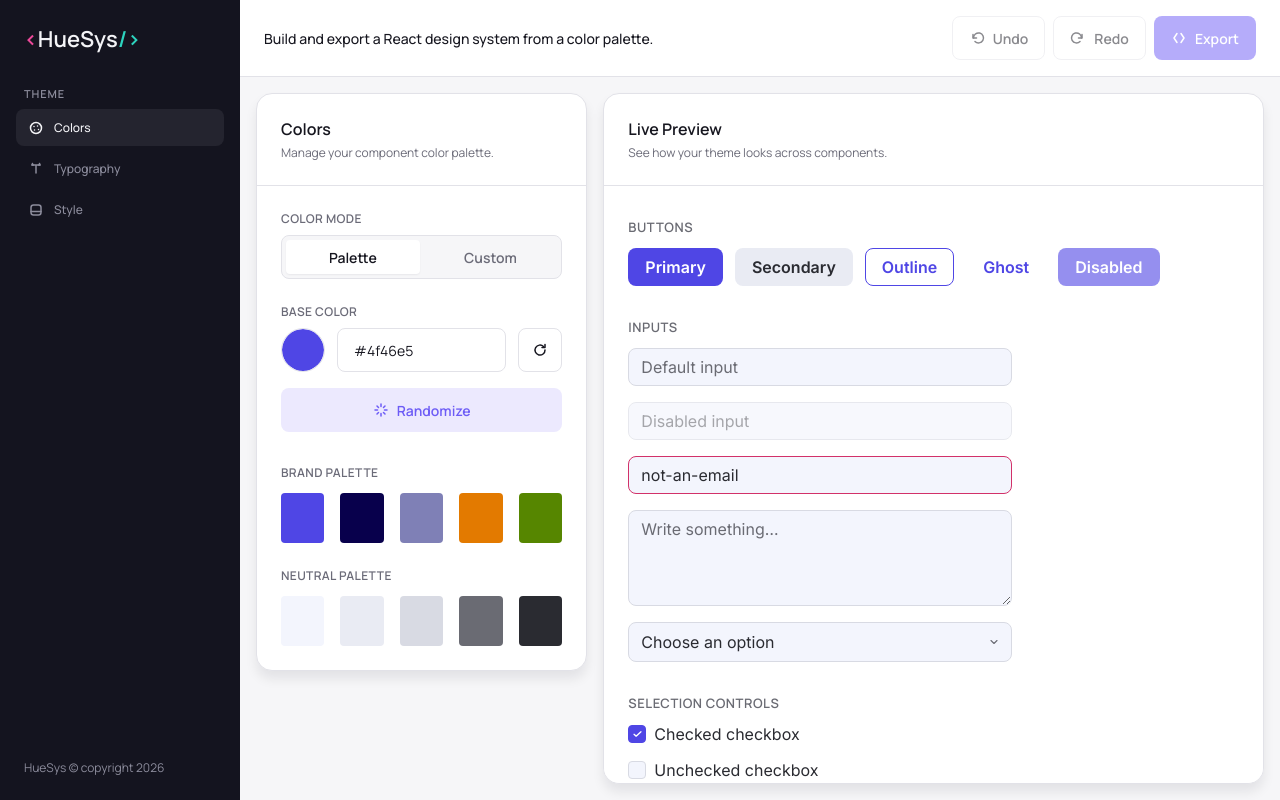
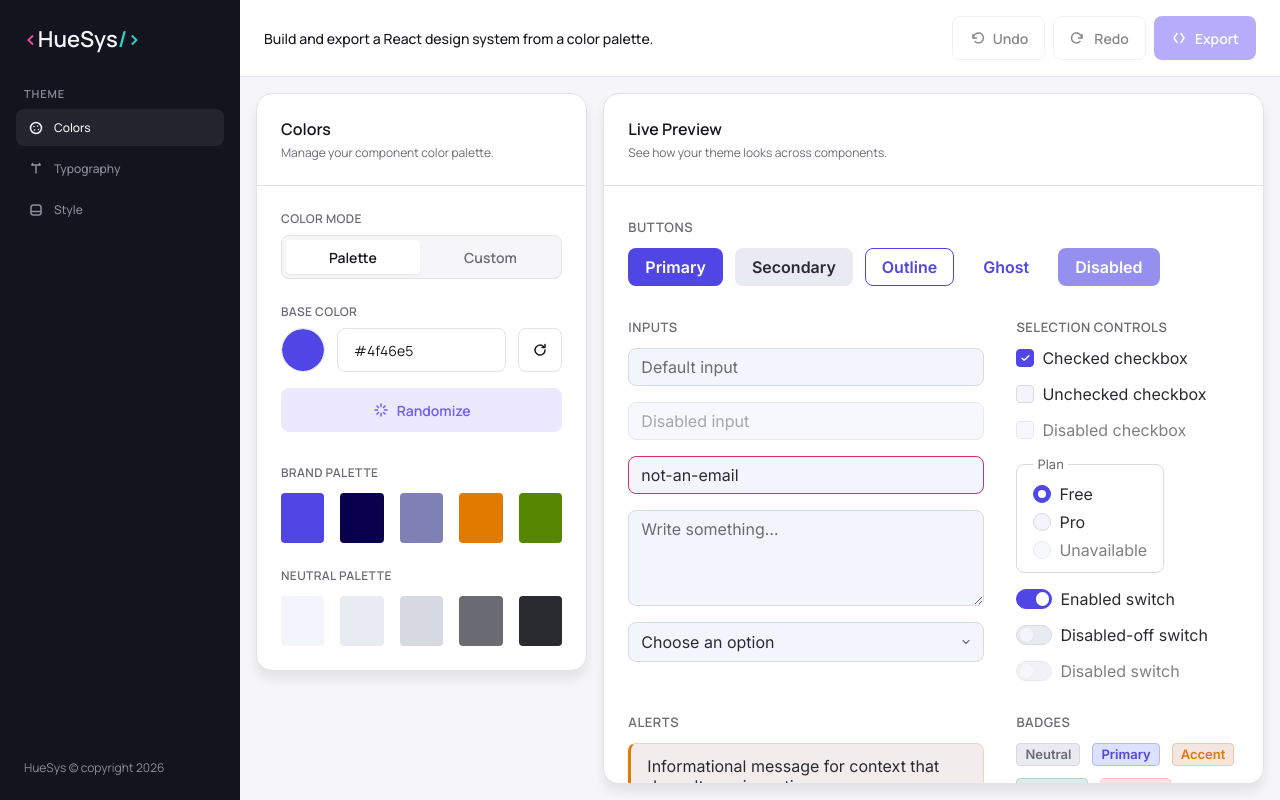
Before and after one commit to bcsteineck/HueSys, a React (Vite) app: page / in a window 1280 px wide. Built offline with nearby package versions, Linux system fonts and the light colour scheme.

Commit message:
Redesign live component preview

```diff
--- a/src/layout/ComponentPreview.scss
+++ b/src/layout/ComponentPreview.scss
@@ -11,6 +11,18 @@
   display: flex;
   flex-direction: column;
   gap: vars.$space-3;
+  min-width: 0;
+}
+
+// Pairs two related groups side by side (Inputs|Selection Controls,
+// Alerts|Badges) at a proportion that roughly matches the Figma
+// composition, using minmax(0, Nfr) rather than fixed pixel columns so it
+// never overflows its container.
+.component-preview__grid {
+  display: grid;
+  grid-template-columns: minmax(0, 1.6fr) minmax(0, 1fr);
+  gap: vars.$space-6;
+  align-items: start;
 }
 
 .component-preview__heading {
@@ -41,6 +53,10 @@
   max-width: 24rem;
 }
 
+.component-preview__card {
+  max-width: 24rem;
+}
+
 .component-preview__fieldset {
   display: flex;
   flex-direction: column;
--- a/src/layout/ComponentPreview.tsx
+++ b/src/layout/ComponentPreview.tsx
@@ -1,6 +1,7 @@
 import { Alert } from '../components/Alert/Alert'
 import { Badge } from '../components/Badge/Badge'
 import { Button } from '../components/Button/Button'
+import { Card } from '../components/Card/Card'
 import { Checkbox } from '../components/Checkbox/Checkbox'
 import { Input } from '../components/Input/Input'
 import { Radio } from '../components/Radio/Radio'
@@ -10,12 +11,13 @@ import { Textarea } from '../components/Textarea/Textarea'
 import './ComponentPreview.scss'
 
 /**
- * The generated specimen itself — not a static gallery, but the actual
- * components rendering against whatever the current controls + palette
- * produced. Rendered inside the LivePreview shell's neutral white canvas
- * so the generated neutral colors (borders, surfaces, shadows) can be
- * evaluated within the components themselves, not against a themed
- * backdrop.
+ * The generated specimen itself — a curated look at what a UI built with
+ * this generated system feels like, not exhaustive component
+ * documentation. Rendered inside the LivePreview shell's neutral white
+ * canvas so the generated neutral colors (borders, surfaces, shadows) can
+ * be evaluated within the components themselves, not against a themed
+ * backdrop. All components here are the real generated implementations —
+ * every control stays interactive.
  */
 export function ComponentPreview() {
   return (
@@ -35,6 +37,7 @@ export function ComponentPreview() {
         </div>
       </section>
 
+      <div className="component-preview__grid">
         <section className="component-preview__section" aria-labelledby="gallery-inputs">
           <h3 id="gallery-inputs" className="component-preview__heading">
             Inputs
@@ -82,13 +85,26 @@ export function ComponentPreview() {
             <Switch disabled>Disabled switch</Switch>
           </div>
         </section>
+      </div>
 
-      <section className="component-preview__section" aria-labelledby="gallery-feedback">
-        <h3 id="gallery-feedback" className="component-preview__heading">
-          Feedback
+      <div className="component-preview__grid">
+        <section className="component-preview__section" aria-labelledby="gallery-alerts">
+          <h3 id="gallery-alerts" className="component-preview__heading">
+            Alerts
           </h3>
           <div className="component-preview__stage component-preview__column">
-          <div className="component-preview__row">
+            <Alert variant="info">Informational message for context that doesn't require action.</Alert>
+            <Alert variant="success">Your changes were saved successfully.</Alert>
+            <Alert variant="warning">This action may have unintended side effects.</Alert>
+            <Alert variant="danger">Something went wrong — please try again.</Alert>
+          </div>
+        </section>
+
+        <section className="component-preview__section" aria-labelledby="gallery-badges">
+          <h3 id="gallery-badges" className="component-preview__heading">
+            Badges
+          </h3>
+          <div className="component-preview__stage component-preview__row">
             <Badge>Neutral</Badge>
             <Badge variant="primary">Primary</Badge>
             <Badge variant="accent">Accent</Badge>
@@ -96,10 +112,19 @@ export function ComponentPreview() {
             <Badge variant="warning">Warning</Badge>
             <Badge variant="danger">Danger</Badge>
           </div>
-          <Alert variant="info">Informational message for context that doesn't require action.</Alert>
-          <Alert variant="success">Your changes were saved successfully.</Alert>
-          <Alert variant="warning">This action may have unintended side effects.</Alert>
-          <Alert variant="danger">Something went wrong — please try again.</Alert>
+        </section>
+      </div>
+
+      <section className="component-preview__section" aria-labelledby="gallery-cards">
+        <h3 id="gallery-cards" className="component-preview__heading">
+          Cards
+        </h3>
+        <div className="component-preview__stage">
+          <Card className="component-preview__card">
+            <h4>Upgrade to Pro</h4>
+            <p>Unlock advanced features and priority support for your team.</p>
+            <Button variant="primary">Upgrade</Button>
+          </Card>
         </div>
       </section>
     </div>
```
Lines whose indentation alone changed are shown as unchanged.
